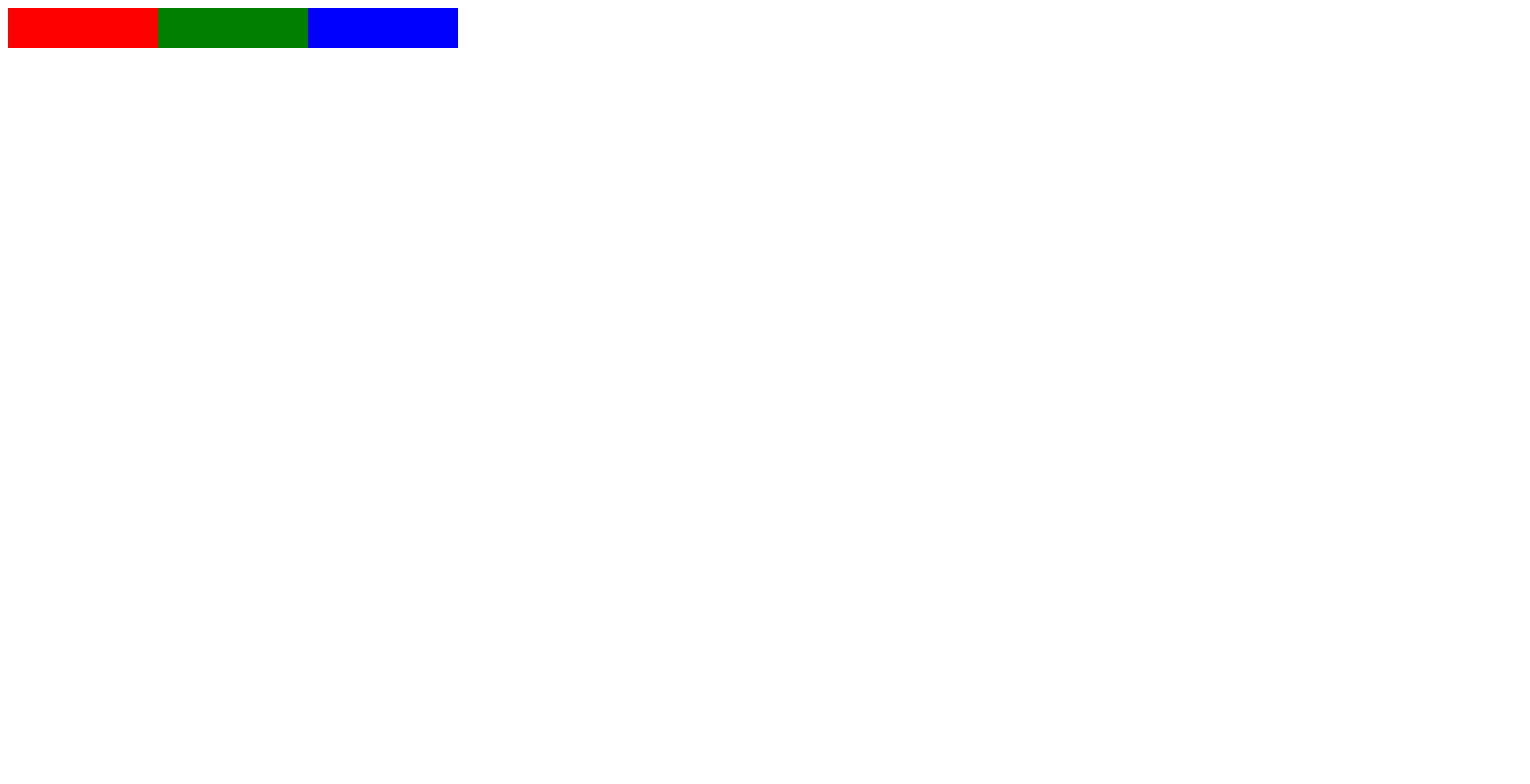
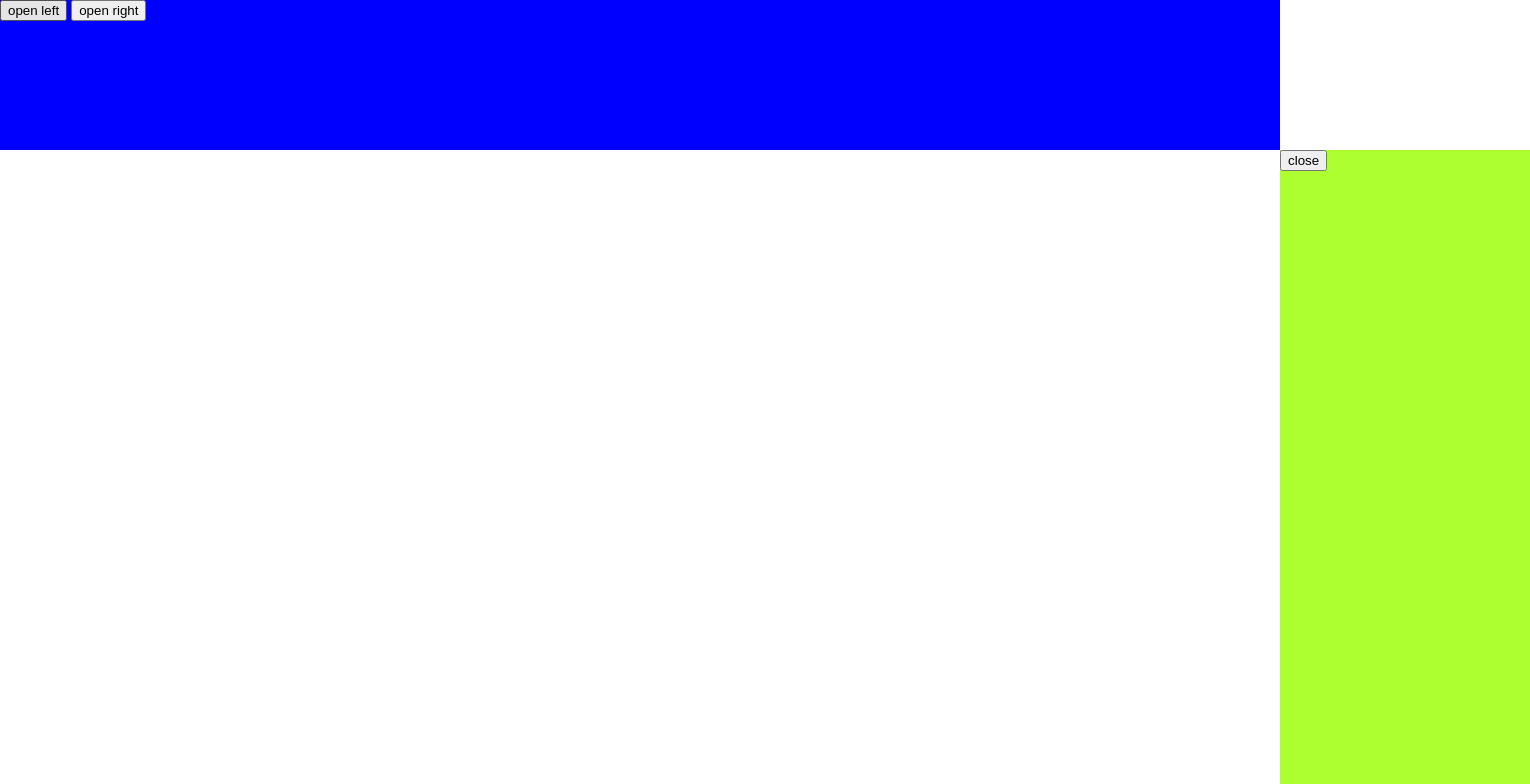
Before and after one commit to rogermelich/ResponsiveLayouts, a plain HTML site: page offcanvas.html in a window 1280 px wide. Shown: the top 784 px of the page, 1530 px wide, since content can reach past the window. Drawn offline with Linux system fonts and the light colour scheme.

Commit message:
Implement off-canvas lack sidebar right

```diff
--- a/offcanvas.html
+++ b/offcanvas.html
@@ -8,38 +8,94 @@
     <title>Off Canvas</title>
 </head>
 <style>
+    body {
+        margin: 0px;
+        overflow-x: hidden;
+    }
     .container {
-        display: flex;
-        flex-flow: wrap;
-        padding: 0px;
-        margin: 0px;
+        display: block;
+        margin: 0;
+        padding: 0;
         width: 100%;
     }
-    .container div {
+    .container div{
         box-sizing: border-box;
-        min-width: 150px;
-        min-height: 40px;
+        min-height: 150px;
     }
-    .c1 .c2 .c3 {
-        border: 1px black solid;
-        width: 10px;
+    .c1,.c3 {
+        position: absolute;
+        width: 250px;
+        height: 100%;
+    }
+    .c3 {
+        left: 100%;
+        z-index: 1;
     }
     .c1 {
         background-color: red;
+        transform: translate(-250px,0);
+        transition: transform 0.4s ease-out;
+        z-index: 1;
+    }
+    .c1.open {
+        transform: translate(0,0);
     }
     .c2 {
-        background-color: green;
+        background-color: blue;
     }
     .c3 {
-        background-color: blue;
+        background-color: greenyellow;
+        transform: translate( 0,0);
+        transition: transform 0.4s ease-out;
+        z-index: 1;
+    }
+    .c3.open {
+        transform: translate(-250px,0);
+    }
+</style>
+<body>
+<div class="container">
+    <div class="c1" role="leftsidebar" id="left">
+        <input type="button" value="close" onclick="window.closeleft()" id="leftMenuButton2">
+    </div>
+
+    <div class="c2" role="main">
+        <input type="button" value="open left" onclick="window.openleft()" id="leftMenuButton">
+        <input type="button" value="open right" onclick="window.openright()" id="rightMenuButton">
+    </div>
+    <div class="c3" role="rightsidebar" id="rigth">
+        <input type="button" value="close" onclick="window.closeright()" id="rightMenuButton2">
+    </div>
+</div>
+
+<script>
+    function openleft() {
+        var left = document.getElementById('left');
+        //Drawer
+        left.classList.add('open');
+    }
+    function closeleft() {
+        var left = document.getElementById('left');
+        //Drawer
+        left.classList.remove('open');
     }
 
-</style>
-<body>
-<div class="container" role="main">
-    <div class="c1" title="leftsidebar"></div>
-    <div class="c2" title="main"></div>
-    <div class="c3" title="rightsidebar"></div>
-</div>
+    function openright() {
+        var right = document.getElementById('rigth');
+        //Drawer
+        right.classList.add('open');
+    }
+
+    function closeright() {
+        var right = document.getElementById('left');
+        //Drawer
+        right.classList.remove('right');
+    }
+    //var leftMenuButton = document.getElementById('leftMenuButton');
+    //leftMenuButton.addEventListener("click", open)
+    console.log(left);
+    console.log(right);
+</script>
+
 </body>
 </html>
```
